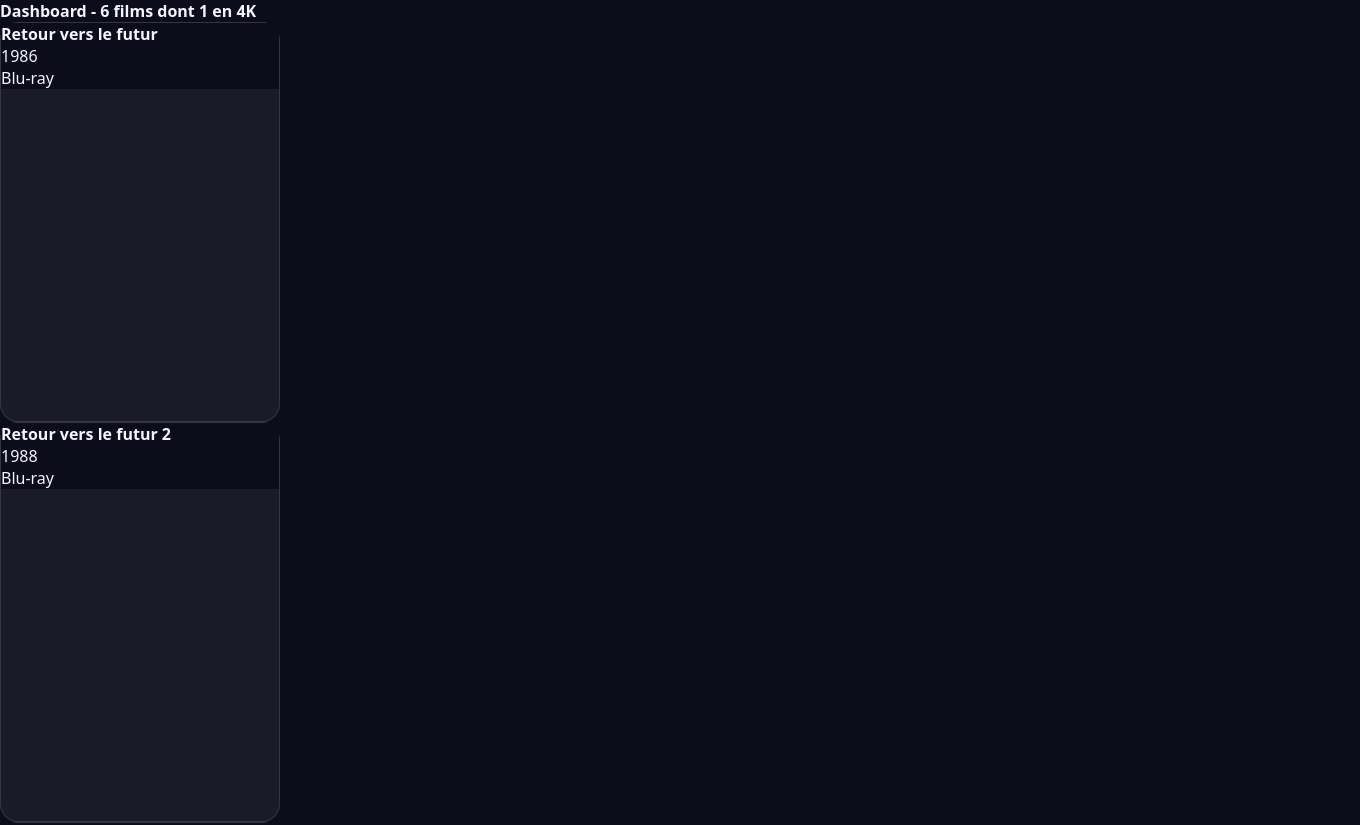
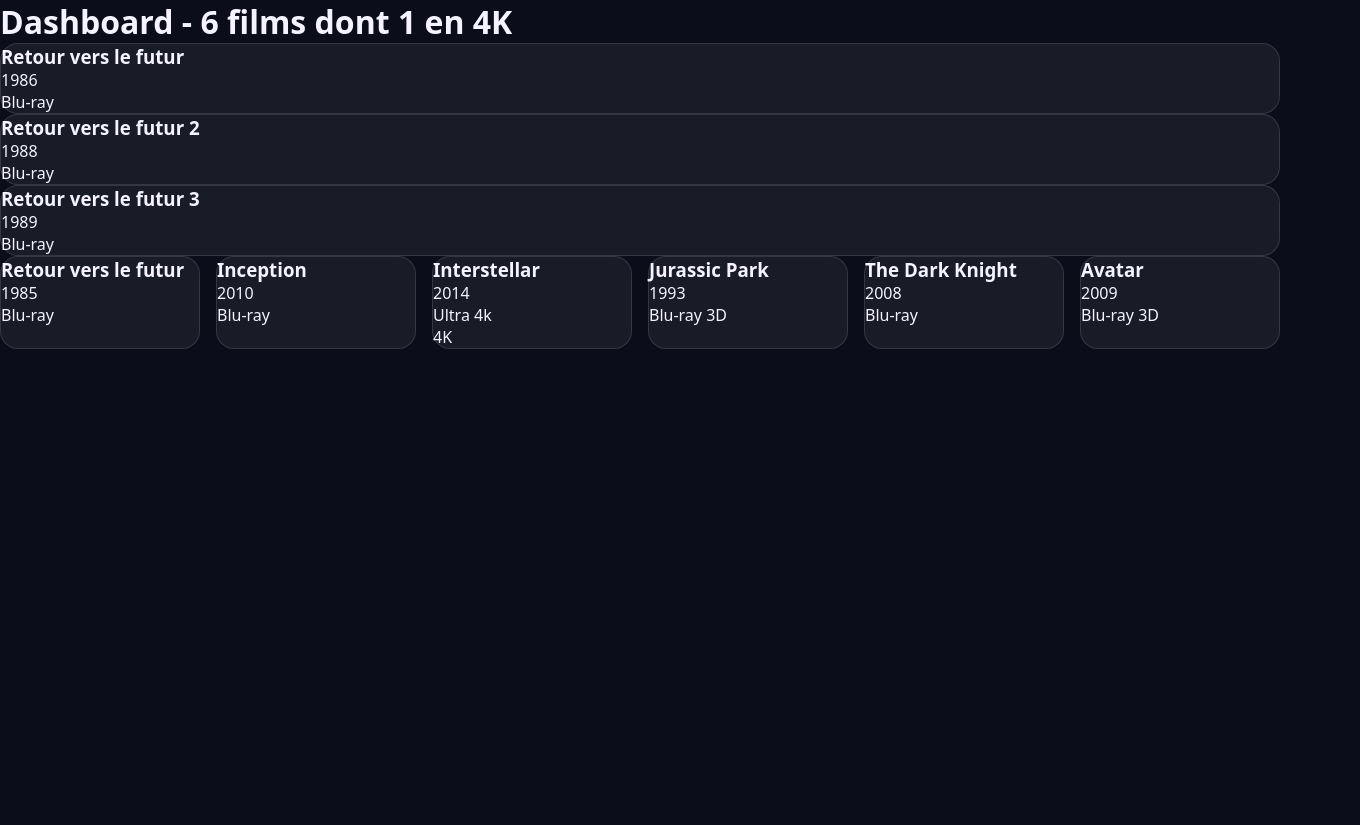
Before and after one commit to FrancoDev06/Dashboard, a React (Vite) app: page / in a window 1280 px wide. Shown: the top 825 px of the page, 1360 px wide, since content can reach past the window. After the commit the page ends 800 px from the top, so only its background shows below. Built offline with nearby package versions, Linux system fonts and the light colour scheme.

Commit message:
fondations correction

```diff
--- a/src/App.css
+++ b/src/App.css
@@ -2,6 +2,9 @@
   box-sizing: border-box;
   margin: 0;
   padding: 0;
+}
+
+body {
   background-color: var(--bg);
   font-family: var(--sans);
   font-size: 16px;
@@ -9,16 +12,15 @@
 }
 
 .cards {
-  display: grid; grid-template-columns: repeat(auto-fill, minmax(180px, 1fr));
+  display: grid;
+  grid-template-columns: repeat(auto-fill, minmax(180px, 1fr));
   gap: 16px;
 }
 
 
 .card {
   color: rgb(244, 243, 255);
-  width: 280px;
-  height: 400px;
-  background: rgba(255,255,255,0.06);
-  border: 1px solid rgba(255,255,255,0.12);
+  background: rgba(255, 255, 255, 0.06);
+  border: 1px solid rgba(255, 255, 255, 0.12);
   border-radius: 18px;
 }
--- a/src/App.tsx
+++ b/src/App.tsx
@@ -12,14 +12,14 @@
       <Title title={`Dashboard - ${totalFilms} films dont ${total4K} en 4K`} />
 
       <article>
-        <BlurayCard id={1} title="Retour vers le futur" year={1986} format="Blu-ray" />
-        <BlurayCard id={2} title="Retour vers le futur 2" year={1988} format="Blu-ray" />
-        <BlurayCard id={3} title="Retour vers le futur 3" year={1989} format="Blu-ray" />
+        <BlurayCard title="Retour vers le futur" year={1986} format="Blu-ray" />
+        <BlurayCard title="Retour vers le futur 2" year={1988} format="Blu-ray" />
+        <BlurayCard title="Retour vers le futur 3" year={1989} format="Blu-ray" />
       </article>
       <section className="cards">
         {blurays.map((bluray) => (
 
-          <BlurayCard id={bluray.id} title={bluray.title} year={bluray.year} format={bluray.format} />
+          <BlurayCard key={bluray.id} title={bluray.title} year={bluray.year} format={bluray.format} />
         ))}
       </section>
     </main>
--- a/src/components/bluray.tsx
+++ b/src/components/bluray.tsx
@@ -1,10 +1,14 @@
-import type { Film } from './../data/film'
+export type BlurayCardProps = {
+    title: string;
+    year: number;
+    format: 'Blu-ray' | 'Ultra 4k' | 'Blu-ray 3D';
+}
 
 
-export function BlurayCard({ title, year, format }: Film) {
+export function BlurayCard({ title, year, format }: BlurayCardProps) {
     return (
         <div className="card">
-            <h1>{title}</h1>
+            <h3>{title}</h3>
             <p>{year}</p>
             <p>{format}</p>
             {format === 'Ultra 4k' && <span>4K</span>}
--- a/src/components/title.tsx
+++ b/src/components/title.tsx
@@ -2,8 +2,8 @@
     title: string
 }
 
-export function Title(titleProps: TitleProps) {
+export function Title(title: TitleProps) {
     return (
-        <h1>{titleProps.title}</h1>
+        <h1>{title.title}</h1>
     )
 }
```
